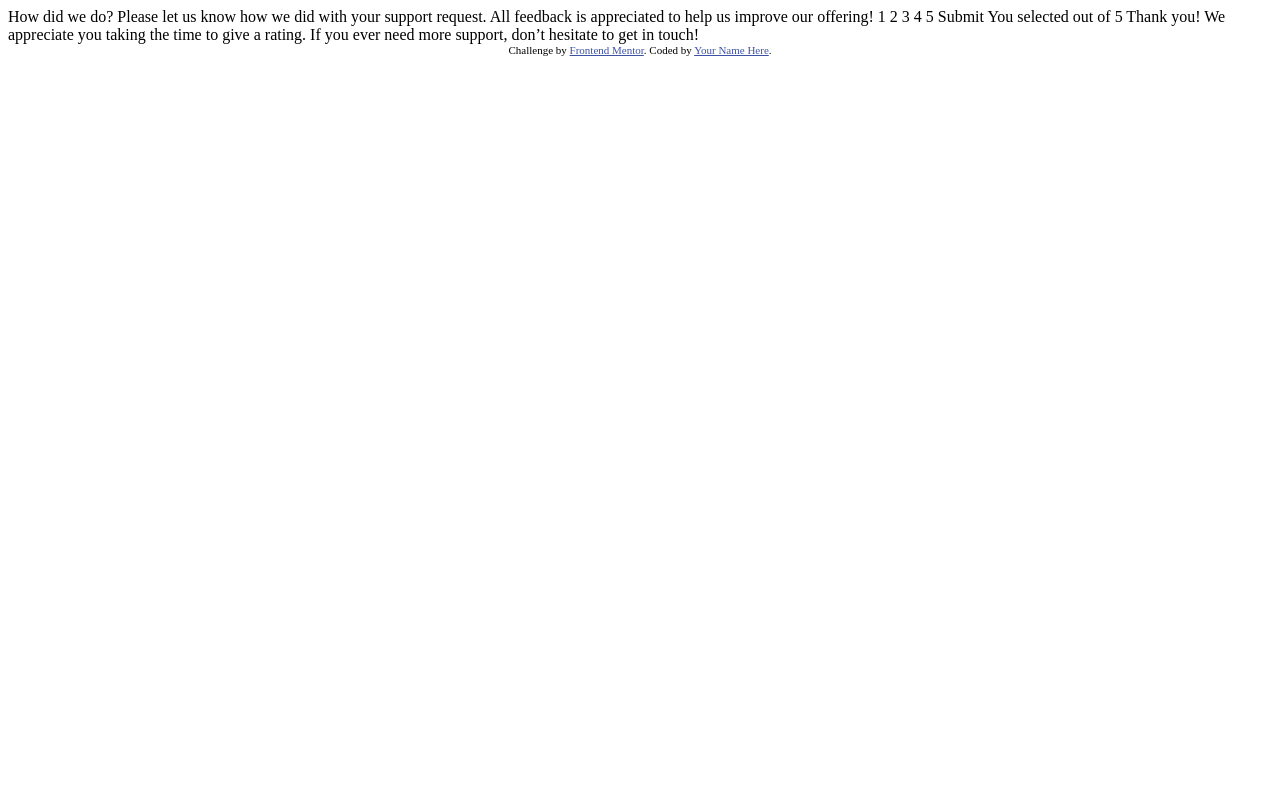
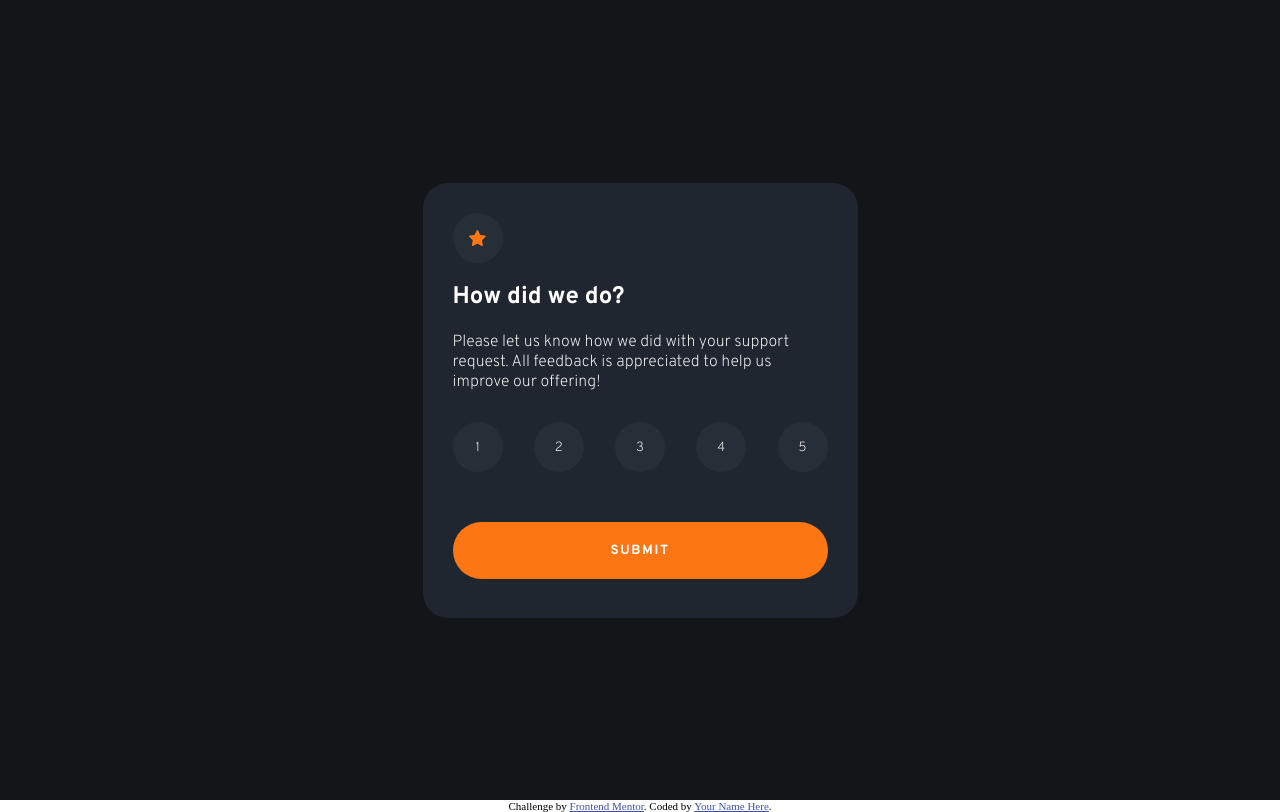
Before and after one commit to chaitya-titan/rating-system, a plain HTML site: page index.html in a window 1280 px wide. Drawn offline with Linux system fonts and the light colour scheme.

Commit message:
Second commit
Full Frontend is Done... Now to create JS for it

```diff
--- a/index.html
+++ b/index.html
@@ -3,7 +3,7 @@
 <head>
   <meta charset="UTF-8">
   <meta name="viewport" content="width=device-width, initial-scale=1.0"> <!-- displays site properly based on user's device -->
-
+  <link href="https://fonts.googleapis.com/css2?family=Overpass:wght@200;700&display=swap" rel="stylesheet">
   <link rel="icon" type="image/png" sizes="32x32" href="./images/favicon-32x32.png">
   <link rel="stylesheet" href="style.css">
   <title>Frontend Mentor | Interactive rating component</title>
@@ -17,33 +17,51 @@
 <body>
 
   <!-- Rating state start -->
+  <section>
+    <div class="box">
+      <div class="icon" >
+        <svg width="17" height="16" xmlns="http://www.w3.org/2000/svg"><path d="m9.067.43 1.99 4.031c.112.228.33.386.58.422l4.45.647a.772.772 0 0 1 .427 1.316l-3.22 3.138a.773.773 0 0 0-.222.683l.76 4.431a.772.772 0 0 1-1.12.813l-3.98-2.092a.773.773 0 0 0-.718 0l-3.98 2.092a.772.772 0 0 1-1.119-.813l.76-4.431a.77.77 0 0 0-.222-.683L.233 6.846A.772.772 0 0 1 .661 5.53l4.449-.647a.772.772 0 0 0 .58-.422L7.68.43a.774.774 0 0 1 1.387 0Z" fill="#FC7614"/></svg>
+      </div>
+      <h1 >
+        How did we do?
+      </h1>
 
-  How did we do?
-
+      <div class="content">
         Please let us know how we did with your support request. All feedback is appreciated
         to help us improve our offering!
+      </div>
+      <div class="buttonCollector">
+          <button class="button" style="margin-left: 0px;">1</button>
+          <button class="button">2</button>
+          <button class="button">3</button>
+          <button class="button">4</button>
+          <button class="button" style="margin-right: 0px;">5</button>
+      </div>
 
-  1 2 3 4 5
+      <button class="submit">
+        SUBMIT
+      </button>
 
-  Submit
-
+    </div>
+    <br>
     <!-- Rating state end -->
 
     <!-- Thank you state start -->
-
-  You selected <!-- Add rating here --> out of 5
-
+    <!-- You selected Add rating here out of 5 -->
+    <!--
     Thank you!
 
     We appreciate you taking the time to give a rating. If you ever need more support,
-  don’t hesitate to get in touch!
-
+    don’t hesitate to get in touch! -->
     <!-- Thank you state end -->
 
 
+
+  </section>
 <div class="attribution">
       Challenge by <a href="https://www.frontendmentor.io?ref=challenge" target="_blank">Frontend Mentor</a>.
       Coded by <a href="#">Your Name Here</a>.
     </div>
+
 </body>
 </html>
--- a/style.css
+++ b/style.css
@@ -0,0 +1,95 @@
+/* *{
+    margin: 0;
+    padding: 0;
+} */
+body{
+    margin: 0;
+    padding: 0;
+}
+
+section{
+    margin: 0;
+    padding: 0;
+    position: relative;
+    background: #141519;
+    height: 100vh;
+    display: flex;
+    justify-content: center;
+    align-items: center;
+}
+
+.box{
+    padding: 30px;
+    position: relative;
+    background-color: #1f2630;
+    width: 375px;
+    height: 375px;
+    border-radius: 25px;
+}
+
+.icon{
+    margin-bottom: 10px;
+    background: #262f38;
+    border-radius: 50%;
+    width: 50px;
+    height: 50px;
+    display: flex;
+    justify-content: center;
+    align-items: center;
+}
+
+h1{
+    font-family: "Overpass";
+    font-weight: 700;
+    color: #fff;
+}
+
+.content{
+    font-family: "Overpass";
+    font-weight: 200;
+    color: #fff;
+    padding-bottom: 30px;
+}
+
+.buttonCollector{
+    display: flex;
+    justify-content: center;
+    align-items: center;
+}
+
+
+.button{
+    display: inline;
+    background: #262f38;
+    border-radius: 50%;
+    border: none;
+    width: 50px;
+    height: 50px;
+    font-family: "Overpass";
+    color: #fff;
+    margin: auto;
+}
+
+.button:hover{
+    background: #fc7613;
+    cursor: pointer;
+}
+
+.submit{
+    background: #fc7613;
+    margin: 50px 0;
+    width: 100%;
+    height: 15%;
+    border-radius: 30px;
+    border: none;
+    font-family: "Overpass";
+    font-weight: 700;
+    color: #fff;
+    letter-spacing: 0.1rem;
+}
+
+.submit:hover{
+    background: #fff;
+    color: #fc7613;
+    cursor: pointer;
+}
```
Lines whose indentation alone changed are shown as unchanged.
